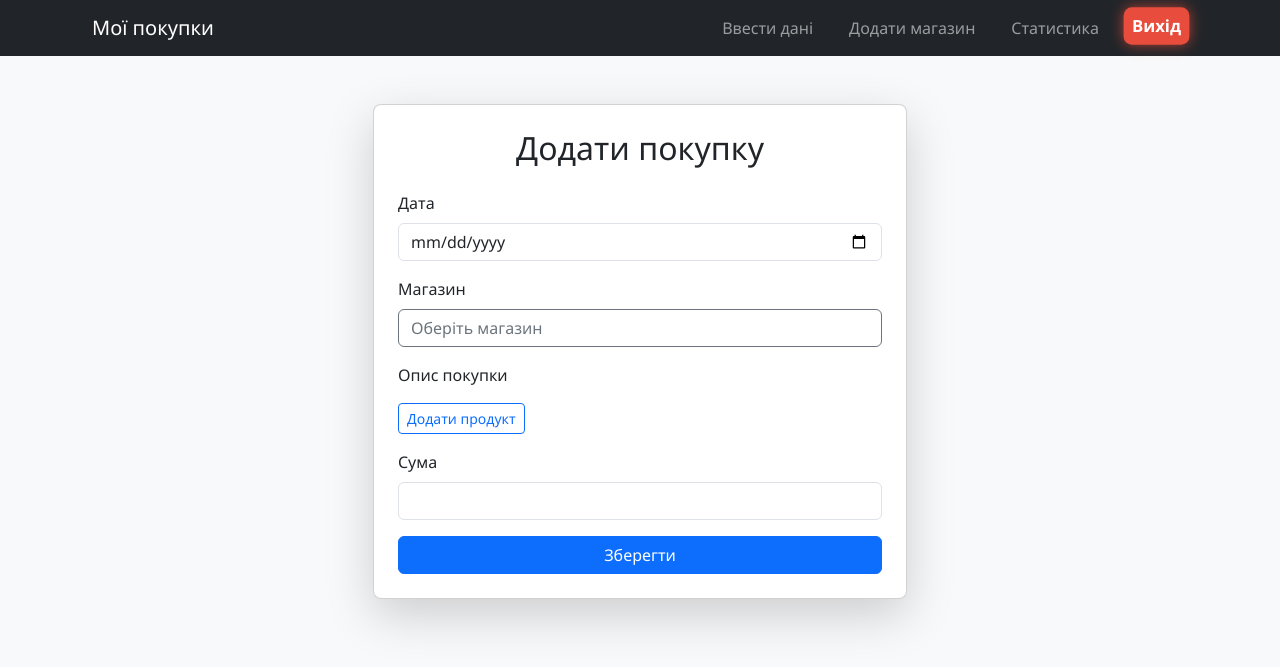
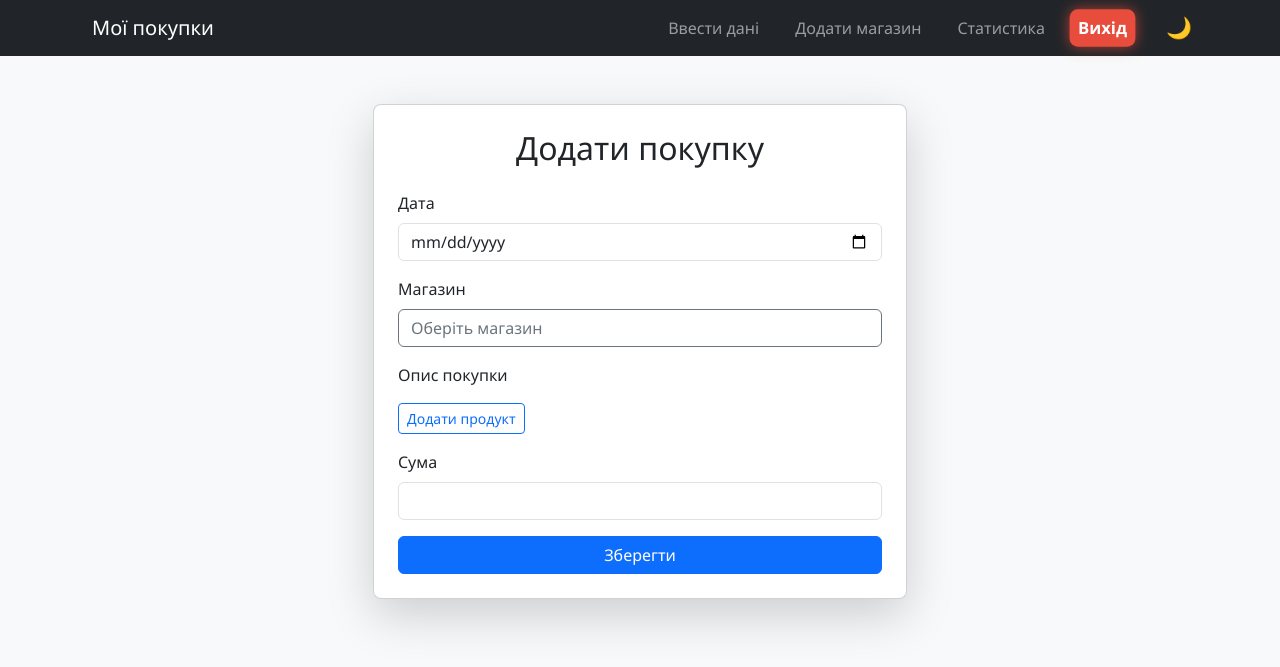
Before and after one commit to chessmaster987/purchases_test_app, a Flask app: page /add in a window 1280 px wide. Shown: the top 667 px of the page. Run offline with Flask 3, Linux system fonts and the light colour scheme; the visitor is signed in with stand-in values (Sample User, id 1); data that the repository does not hold is empty; some libraries are stand-ins or nearby versions.

Commit message:
now user can switch between light and dark themes

```diff
--- a/templates/base.html
+++ b/templates/base.html
@@ -2,7 +2,7 @@
 <html lang="uk">
 <head>
     <meta charset="UTF-8">
-    <meta name="viewport" content="width=device-width, initial-scale=1"> <!-- адаптивність -->
+    <meta name="viewport" content="width=device-width, initial-scale=1">
     <title>Мої покупки</title>
 
     <!-- Bootstrap CSS -->
@@ -12,6 +12,7 @@
         body {
             background-color: #f8f9fa;
             font-family: "Segoe UI", sans-serif;
+            transition: background-color 0.3s ease, color 0.3s ease;
         }
 
         nav a {
@@ -19,10 +20,28 @@
             text-decoration: none;
         }
 
-        /* Кастомна кнопка Logout */
+        /* Темна тема */
+        body.dark-mode {
+            background-color: #121212;
+            color: #e0e0e0;
+        }
+
+        .dark-mode .navbar {
+            background-color: #222 !important;
+        }
+
+        .dark-mode .card,
+        .dark-mode .list-group-item,
+        .dark-mode .modal-content {
+            background-color: #1e1e1e;
+            color: #ddd;
+            border-color: #333;
+        }
+
+        /* Кнопка виходу */
         .logout-btn {
             color: #fff;
-            background-color: #e74c3c; /* гарячий червоний */
+            background-color: #e74c3c;
             border-radius: 8px;
             padding: 6px 15px;
             transition: all 0.3s ease;
@@ -32,11 +51,11 @@
         }
 
         .logout-btn:hover {
-            background-color: #c0392b; /* темніший червоний при наведенні */
-            color: #fff; /* текст залишається білим */
+            background-color: #c0392b;
+            color: #fff;
             transform: scale(1.1);
             text-decoration: none;
-            animation: none; /* зупиняємо пульсацію при ховері */
+            animation: none;
         }
 
         /* Пульсація кнопки */
@@ -46,13 +65,18 @@
             100% { transform: scale(1); box-shadow: 0 0 0 rgba(231, 76, 60, 0.7); }
         }
 
-        /* Інші посилання навігації */
-        .navbar-nav .nav-link {
-            transition: color 0.3s ease;
+        /* Кнопка перемикання теми */
+        .theme-toggle {
+            color: #ffc107;
+            font-size: 1.3rem;
+            background: transparent;
+            border: none;
+            cursor: pointer;
+            transition: transform 0.2s ease;
         }
 
-        .navbar-nav .nav-link:hover:not(.logout-btn) {
-            color: #00ffe7; /* ефект наведення для інших посилань */
+        .theme-toggle:hover {
+            transform: scale(1.2);
         }
     </style>
 </head>
@@ -65,7 +89,7 @@
                 <span class="navbar-toggler-icon"></span>
             </button>
             <div class="collapse navbar-collapse" id="navbarNav">
-                <ul class="navbar-nav ms-auto">
+                <ul class="navbar-nav ms-auto align-items-center">
                     <li class="nav-item">
                         <a class="nav-link" href="{{ url_for('add') }}">Ввести дані</a>
                     </li>
@@ -77,6 +101,9 @@
                     </li>
                     <li class="nav-item">
                         <a class="nav-link logout-btn ms-2" href="{{ url_for('logout') }}">Вихід</a>
+                    </li>
+                    <li class="nav-item ms-3">
+                        <button id="themeToggle" class="theme-toggle" title="Перемкнути тему">🌙</button>
                     </li>
                 </ul>
             </div>
@@ -90,5 +117,31 @@
 
     <!-- Bootstrap JS -->
     <script src="https://cdn.jsdelivr.net/npm/bootstrap@5.3.3/dist/js/bootstrap.bundle.min.js"></script>
+
+    <!-- Перемикач теми -->
+    <script>
+        const body = document.body;
+        const themeToggle = document.getElementById("themeToggle");
+
+        // Перевіряємо збережену тему
+        const savedTheme = localStorage.getItem("theme");
+        if (savedTheme === "dark") {
+            body.classList.add("dark-mode");
+            themeToggle.textContent = "☀️";
+        }
+
+        // Перемикання теми
+        themeToggle.addEventListener("click", () => {
+            body.classList.toggle("dark-mode");
+
+            if (body.classList.contains("dark-mode")) {
+                localStorage.setItem("theme", "dark");
+                themeToggle.textContent = "☀️";
+            } else {
+                localStorage.setItem("theme", "light");
+                themeToggle.textContent = "🌙";
+            }
+        });
+    </script>
 </body>
 </html>
```
